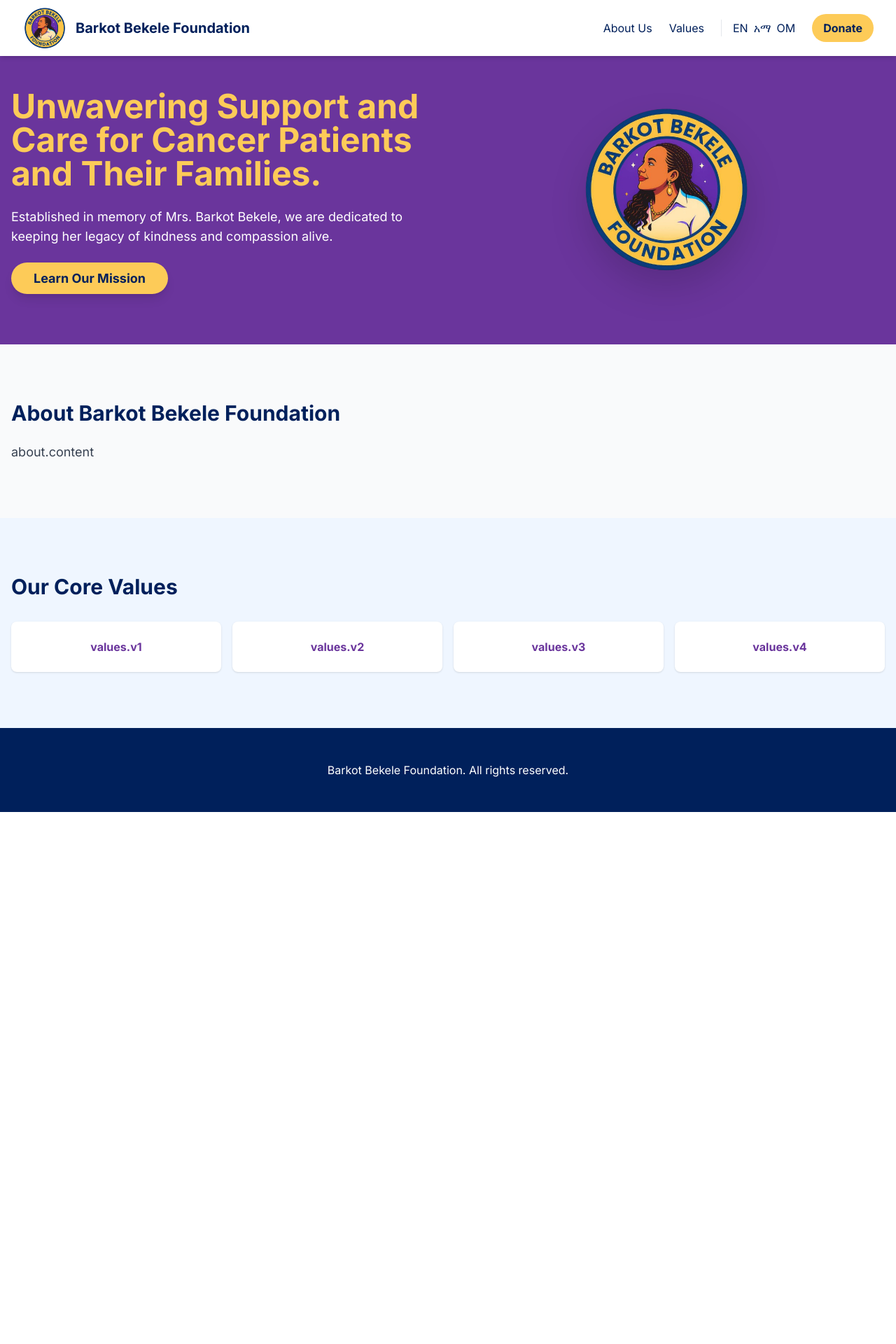
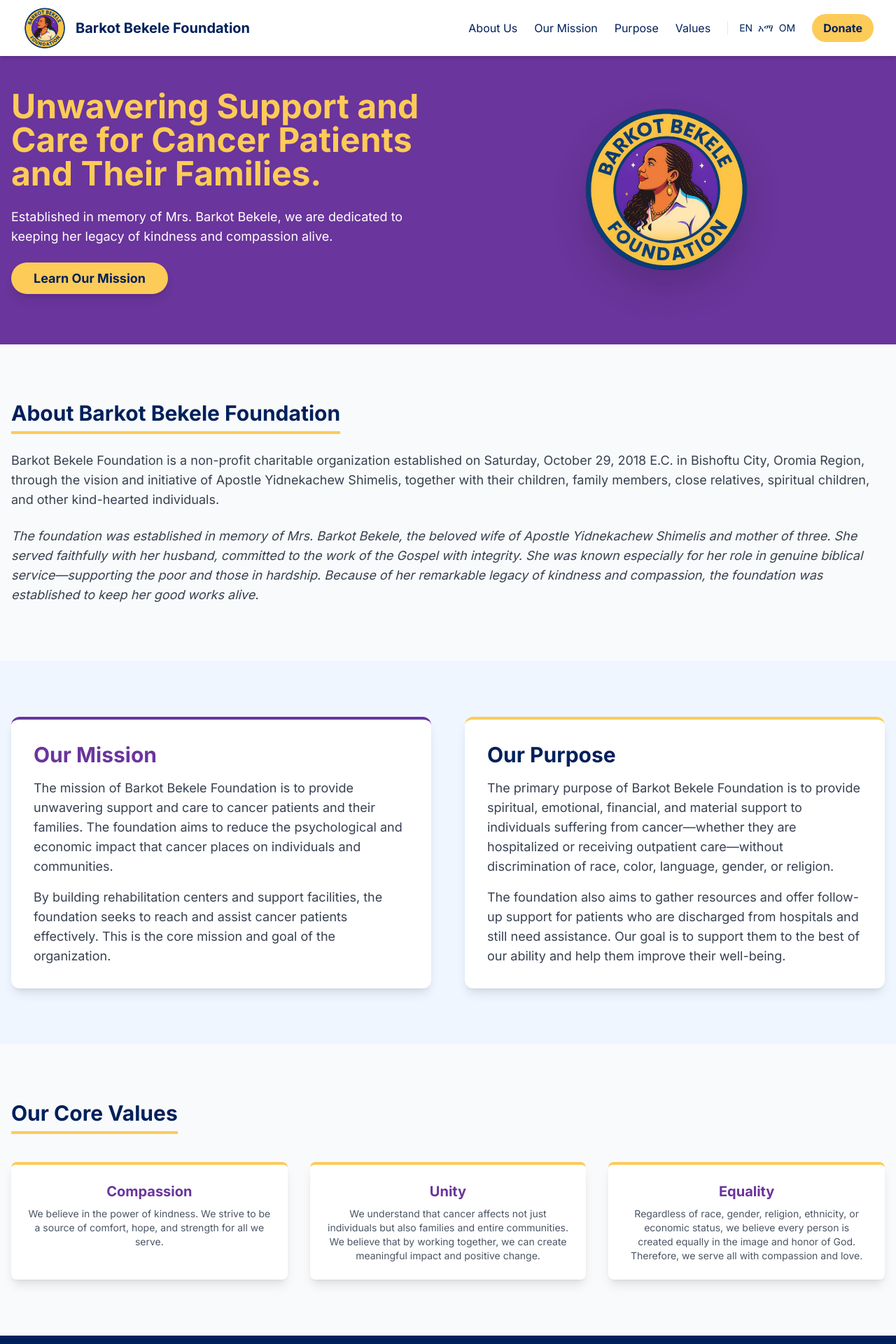
Before and after one commit to EbsaTeklu/barkot-foundation-, a React (Vite) app: page / in a window 1280 px wide. Shown: the top 1920 px of the page at 70% size. Before the commit the page ends 1160 px from the top, so only its background shows below. Built offline with nearby package versions, Linux system fonts and the light colour scheme.

Commit message:
Refactor Navbar and Hero components for clarity

```diff
--- a/src/App.jsx
+++ b/src/App.jsx
@@ -2,7 +2,7 @@ import { useState } from 'react';
 import { useTranslation } from 'react-i18next';
 import { Menu, X, Globe } from 'lucide-react';
 
-// --- COMPONENTS ---
+// --- Navbar Component ---
 const Navbar = () => {
   const { t, i18n } = useTranslation();
   const [isOpen, setIsOpen] = useState(false);
@@ -13,19 +13,20 @@ const Navbar = () => {
       <div className="max-w-7xl mx-auto px-4 sm:px-6 lg:px-8">
         <div className="flex justify-between h-20">
           <div className="flex items-center">
-            {/* LOGO HERE */}
             <img className="h-16 w-auto" src="/logo.png" alt="Logo" />
             <span className="ml-3 text-xl font-bold text-bbfBlue hidden md:block">Barkot Bekele Foundation</span>
           </div>
           <div className="hidden md:flex items-center space-x-6">
-            <a href="#about" className="text-bbfBlue font-medium">{t('nav.about')}</a>
-            <a href="#values" className="text-bbfBlue font-medium">{t('nav.values')}</a>
+            <a href="#about" className="text-bbfBlue font-medium hover:text-bbfPurple">{t('nav.about')}</a>
+            <a href="#mission" className="text-bbfBlue font-medium hover:text-bbfPurple">{t('nav.mission')}</a>
+            <a href="#purpose" className="text-bbfBlue font-medium hover:text-bbfPurple">{t('nav.purpose')}</a>
+            <a href="#values" className="text-bbfBlue font-medium hover:text-bbfPurple">{t('nav.values')}</a>
             <div className="flex space-x-2 border-l pl-4">
-              <button onClick={() => changeLng('en')} className={i18n.language==='en'?'font-bold':''}>EN</button>
-              <button onClick={() => changeLng('am')} className={i18n.language==='am'?'font-bold':''}>አማ</button>
-              <button onClick={() => changeLng('om')} className={i18n.language==='om'?'font-bold':''}>OM</button>
+              <button onClick={() => changeLng('en')} className={`text-sm ${i18n.language==='en'?'font-bold text-bbfPurple':'text-bbfBlue'}`}>EN</button>
+              <button onClick={() => changeLng('am')} className={`text-sm ${i18n.language==='am'?'font-bold text-bbfPurple':'text-bbfBlue'}`}>አማ</button>
+              <button onClick={() => changeLng('om')} className={`text-sm ${i18n.language==='om'?'font-bold text-bbfPurple':'text-bbfBlue'}`}>OM</button>
             </div>
-            <a href="#contact" className="bg-bbfGold px-4 py-2 rounded-full text-bbfBlue font-bold">{t('nav.donate')}</a>
+            <a href="#contact" className="bg-bbfGold px-4 py-2 rounded-full text-bbfBlue font-bold hover:bg-bbfGold-dark transition">{t('nav.donate')}</a>
           </div>
           <div className="md:hidden flex items-center">
             <button onClick={() => setIsOpen(!isOpen)} className="text-bbfBlue p-2">
@@ -35,63 +36,104 @@ const Navbar = () => {
         </div>
       </div>
       {isOpen && (
-        <div className="md:hidden bg-white pb-4 px-4 shadow-lg flex flex-col space-y-4">
-           <a href="#about" onClick={()=>setIsOpen(false)}>{t('nav.about')}</a>
-           <a href="#values" onClick={()=>setIsOpen(false)}>{t('nav.values')}</a>
-           <div className="flex space-x-4 pt-2">
+        <div className="md:hidden bg-white pb-4 px-4 shadow-lg flex flex-col space-y-2">
+           <a href="#about" onClick={()=>setIsOpen(false)} className="py-1 text-bbfBlue">{t('nav.about')}</a>
+           <a href="#mission" onClick={()=>setIsOpen(false)} className="py-1 text-bbfBlue">{t('nav.mission')}</a>
+           <a href="#purpose" onClick={()=>setIsOpen(false)} className="py-1 text-bbfBlue">{t('nav.purpose')}</a>
+           <a href="#values" onClick={()=>setIsOpen(false)} className="py-1 text-bbfBlue">{t('nav.values')}</a>
+           <div className="flex space-x-4 pt-2 border-t">
               <button onClick={() => changeLng('en')} className="bg-gray-100 px-2 py-1 rounded">EN</button>
               <button onClick={() => changeLng('am')} className="bg-gray-100 px-2 py-1 rounded">አማ</button>
               <button onClick={() => changeLng('om')} className="bg-gray-100 px-2 py-1 rounded">OM</button>
            </div>
+           <a href="#contact" onClick={()=>setIsOpen(false)} className="bg-bbfGold text-center text-bbfBlue font-bold mt-4 px-4 py-2 rounded-full">{t('nav.donate')}</a>
         </div>
       )}
     </nav>
   );
 };
 
+// --- Hero Component ---
 const Hero = () => {
   const { t } = useTranslation();
   return (
     <div className="relative bg-bbfPurple pt-32 pb-20 px-4 text-center md:text-left">
       <div className="max-w-7xl mx-auto flex flex-col md:flex-row items-center">
         <div className="md:w-1/2">
-          <h1 className="text-4xl md:text-5xl font-extrabold text-bbfGold mb-6">{t('hero.title')}</h1>
+          <h1 className="text-4xl md:text-5xl font-extrabold text-bbfGold mb-6 leading-tight">{t('hero.title')}</h1>
           <p className="text-lg text-white mb-8">{t('hero.subtitle')}</p>
-          <a href="#about" className="bg-bbfGold text-bbfBlue font-bold text-lg px-8 py-3 rounded-full shadow-lg">{t('hero.cta')}</a>
+          <a href="#mission" className="bg-bbfGold text-bbfBlue font-bold text-lg px-8 py-3 rounded-full shadow-lg hover:bg-bbfGold-dark transition">{t('hero.cta')}</a>
         </div>
         <div className="md:w-1/2 mt-10 md:mt-0 flex justify-center">
-           <img src="/logo.png" className="w-64 h-auto drop-shadow-2xl" />
+           <img src="/logo.png" className="w-64 h-auto drop-shadow-2xl" alt="Barkot Bekele Foundation Logo"/>
         </div>
       </div>
     </div>
   );
 };
 
-// --- MAIN APP ---
+// --- Main App Component ---
 function App() {
   const { t } = useTranslation();
+  const currentYear = new Date().getFullYear();
+
+  const ValueCard = ({ titleKey, contentKey }) => (
+    <div className="bg-white p-6 rounded-lg shadow-lg text-center border-t-4 border-bbfGold">
+      <h3 className="text-xl font-bold text-bbfPurple mb-2">{t(titleKey)}</h3>
+      <p className="text-gray-600 text-sm">{t(contentKey)}</p>
+    </div>
+  );
+
   return (
     <div className="min-h-screen bg-gray-50 font-sans">
       <Navbar />
       <Hero />
+
+      {/* ABOUT US */}
       <section id="about" className="py-20 max-w-7xl mx-auto px-4">
-        <h2 className="text-3xl font-bold text-bbfBlue mb-6">{t('about.title')}</h2>
-        <p className="text-lg text-gray-700">{t('about.content')}</p>
-      </section>
-      <section id="values" className="py-20 bg-blue-50 px-4">
-        <div className="max-w-7xl mx-auto">
-          <h2 className="text-3xl font-bold text-bbfBlue mb-8">{t('values.title')}</h2>
-          <div className="grid grid-cols-2 md:grid-cols-4 gap-4">
-            {[1,2,3,4].map(n => (
-              <div key={n} className="bg-white p-6 rounded-lg shadow text-center font-bold text-bbfPurple">
-                {t(`values.v${n}`)}
-              </div>
-            ))}
-          </div>
+        <h2 className="text-3xl font-bold text-bbfBlue mb-6 border-b-4 border-bbfGold pb-2 inline-block">{t('about.title')}</h2>
+        <div className="text-lg text-gray-700 space-y-6">
+            <p>{t('about.content1')}</p>
+            <p className="italic">{t('about.content2')}</p>
         </div>
       </section>
+
+      {/* MISSION & PURPOSE (Side-by-Side) */}
+      <section className="py-20 bg-blue-50 px-4">
+        <div className="max-w-7xl mx-auto grid md:grid-cols-2 gap-12">
+            {/* MISSION */}
+            <div id="mission" className="bg-white p-8 rounded-xl shadow-lg border-t-4 border-bbfPurple">
+                <h3 className="text-3xl font-bold text-bbfPurple mb-4">{t('mission.title')}</h3>
+                <div className="text-lg text-gray-700 space-y-4">
+                    <p>{t('mission.content1')}</p>
+                    <p>{t('mission.content2')}</p>
+                </div>
+            </div>
+
+            {/* PURPOSE */}
+            <div id="purpose" className="bg-white p-8 rounded-xl shadow-lg border-t-4 border-bbfGold">
+                <h3 className="text-3xl font-bold text-bbfBlue mb-4">{t('purpose.title')}</h3>
+                <div className="text-lg text-gray-700 space-y-4">
+                    <p>{t('purpose.content1')}</p>
+                    <p>{t('purpose.content2')}</p>
+                </div>
+            </div>
+        </div>
+      </section>
+
+      {/* VALUES */}
+      <section id="values" className="py-20 max-w-7xl mx-auto px-4">
+        <h2 className="text-3xl font-bold text-bbfBlue mb-10 border-b-4 border-bbfGold pb-2 inline-block">{t('values.title')}</h2>
+        <div className="grid grid-cols-1 md:grid-cols-3 gap-8">
+            <ValueCard titleKey="values.v1Title" contentKey="values.v1Content" />
+            <ValueCard titleKey="values.v2Title" contentKey="values.v2Content" />
+            <ValueCard titleKey="values.v3Title" contentKey="values.v3Content" />
+        </div>
+      </section>
+
+      {/* FOOTER */}
       <footer id="contact" className="bg-bbfBlue text-white py-12 text-center">
-        <p>{t('footer.rights')}</p>
+        <p>© {currentYear} {t('footer.rights')}</p>
       </footer>
     </div>
   )
```
